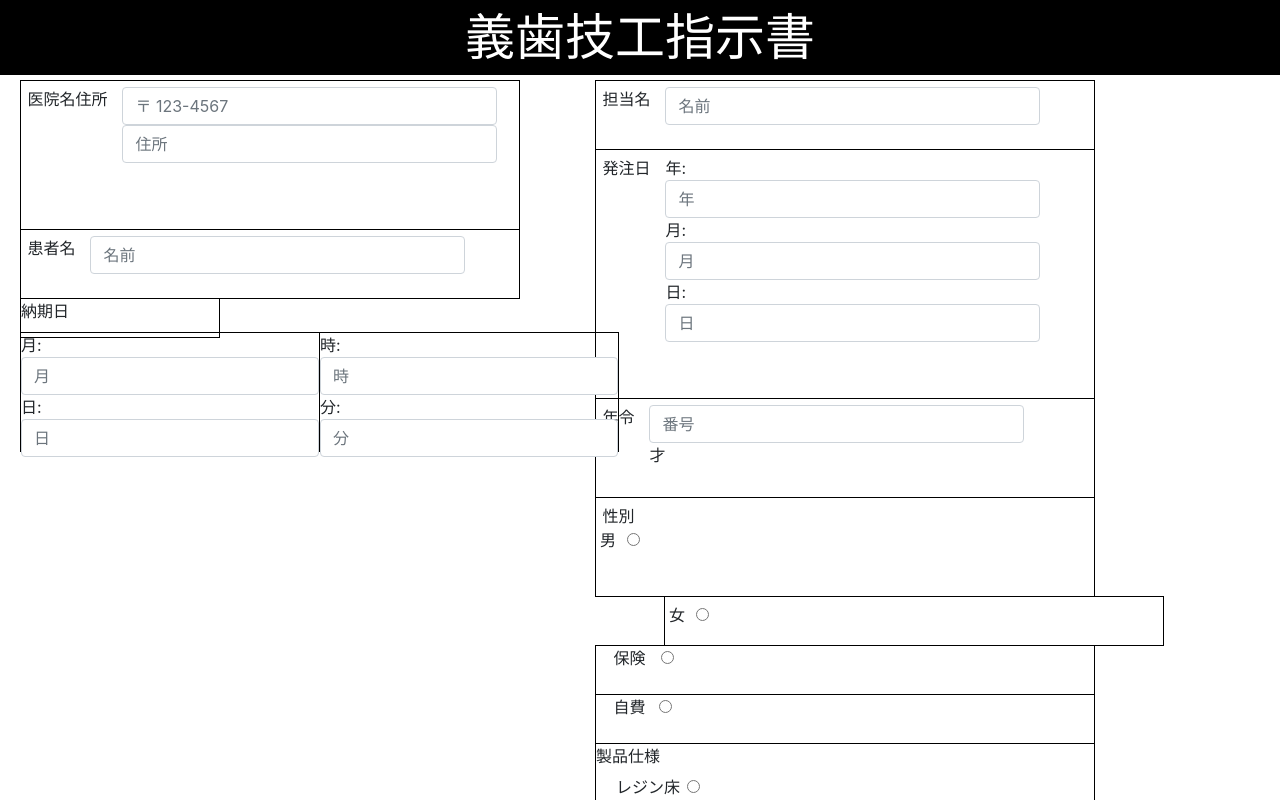
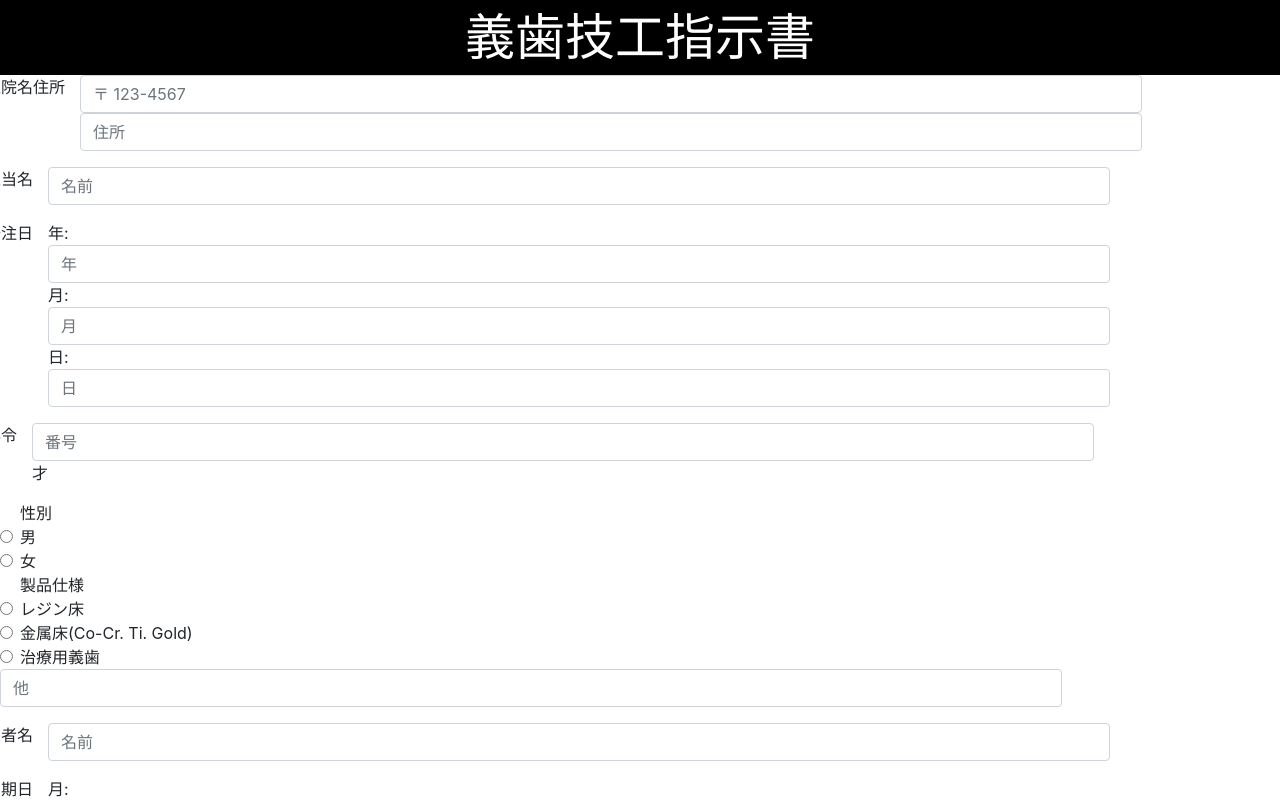
Before and after one commit to JustinTheeDude/dentist-app, a React (Create React App) app: page / in a window 1280 px wide. Shown: the top 800 px of the page. Built offline with nearby package versions, Linux system fonts and the light colour scheme.

Commit message:
removed uncessary css

```diff
--- a/src/App.css
+++ b/src/App.css
@@ -36,242 +36,11 @@
         transform: rotate(360deg);
     }
 }
-/*
+
 #main_form {
+    position: relative;
     max-width: 1300px;
+    left:0px;
     margin: auto;
-} */
-
-/* Form styles */
-/* form {
-    overflow: hidden;
-}
-
-label {
-    float: left;
-    width: 200px;
-    padding-right: 24px;
-}
-
-input {
-    float: left;
-    width: calc(100% - 200px);
-}
-
-button {
-    float: right;
-    width: calc(100% - 200px);
-} */
-
-.address {
-    position: absolute;
-    top: 80px;
-    left: 35px;
-    width: 500px;
-    height: 150px;
-    padding-top: .5%;
-    padding-left: .5%;
-    padding-right: .5%;
-    border: 1px solid black;
 
 }
-
- .patient-name{
-    position: absolute;
-    left: 35px;
-    top: 229px;
-    width:500px;
-    height: 70px;
-    padding-top: .5%;
-    padding-left: .5%;
-    padding-right: .5%;
-    border: 1px solid black;
-}
-
-.doctor-name {
-    position: absolute;
-    right: 200px;
-    width: 500px;
-    height: 70px;
-    top: 80px;
-    padding-top: .5%;
-    padding-left: .5%;
-    padding-right: .5%;
-    border: 1px solid black;
-}
-
-.order-date {
-    position: absolute;
-    right: 200px;
-    top: 149px;
-    width: 500px;
-    height: 250px;
-    padding-top: .5%;
-    padding-left: .5%;
-    padding-right: .5%;
-    border: 1px solid black;
-}
-
-.delivery-date {
-    position: absolute;
-    left: 35px;
-    top: 298px;
-    width: 200px;
-    height: 40px;
-    border: 1px solid black;
-}
-.delivery-month {
-    position: absolute;
-    left: -1px;
-    top: -2px;
-    width: 300px;
-    height: 120px;
-    border: 1px solid black
-}
-.delivery-time {
-    position: absolute;
-    left: 298px;
-    top:  -2px;
-    width: 300px;
-    height: 120px;
-    border: 1px solid black;
-}
-.additional-info {
-    position: absolute;
-    left: 80px;
-    width: 200px;
-    height: 120px;
-    /* border: 3px solid green; */
-}
-
-.payment-cash {
-    position: absolute;
-    right: 185px;
-    top:694px;
-    width: 500px;
-    height: 50px;
-    border: 1px solid black;
-}
-.cash-button{
-    position: relative;
-    left: 63px;
-}
-.payment-insurance {
-    position: absolute;
-    top:   645px;
-    right: 185px;
-    width: 500px;
-    height: 50px;
-    border: 1px solid black;
-}
-
-.insurance-button {
-    position: relative;
-    left: 65px;
-}
-
-.age {
-    position: absolute;
-    right: 200px;
-    top: 398px;
-    width: 500px;
-    height: 100px;
-    padding-top: .5%;
-    padding-left: .5%;
-    padding-right: .5%;
-    border: 1px solid black;
-}
-
-.gender-male {
-    position: absolute;
-    right: 185px;
-    top: 497px;
-    width: 500px;
-    height: 100px;
-    padding-top: .5%;
-    padding-left: .5%;
-    padding-right: .5%;
-    border: 1px solid black;
-}
-.male {
-    position: relative;
-    right: -45px;
-
-}
-.gender-female {
-    position: relative;
-    left: 664px;
-    top: 521px;
-    width: 500px;
-    height: 50px;
-    padding-top: .5%;
-    padding-left: .5%;
-    padding-right: .5%;
-    border: 1px solid black;
-}
-.female {
-    position: relative;
-    right: -45px;
-}
-
-
-.product-specs-resin {
-    position: absolute;
-    right: 185px;
-    top: 618px;
-    width: 500px;
-    height:60px;
-    border: 1px solid black;
-}
-
-.resin {
-    position:absolute;
-    right: -20px;
-    top: 0px;
-}
-
-.resin-label {
-    position:absolute;
-    right: 600px;
-    top: 650px
-}
-
-.product-gold-label{
-    position: absolute;
-    right: 185px;
-    bottom: -727px;
-    width: 500px;
-    height: 50px;
-    border: 1px solid black;
-
-}
-.product-gold {
-    position: absolute;
-    right: 280px;
-    bottom: 23px;
-}
-.dentures-label {
-    position: absolute;
-    right: 185px;
-    bottom: -776px;
-    width: 500px;
-    height: 50px;
-    border: 1px solid black;
-}
-
-.product-dentures {
-    position: relative;
-    right: -120px;
-}
-
-.product-other {
-    position: absolute;
-    bottom: -316px;
-    right: 200px;
-    width: 500px;
-    height: 60px;
-    padding-top: .5%;
-    padding-left: .5%;
-    padding-right: .5%;
-    border: 1px solid black;
-}
--- a/src/App.js
+++ b/src/App.js
@@ -1,7 +1,7 @@
 import React, {Component} from "react";
 import Header from "./Components/Header";
 import MainInfo from "./Components/MainInfo";
-// import Calendar from "react-calendar";
+import Calendar from "react-calendar";
 import "bootstrap/dist/css/bootstrap.css";
 import "./App.css";
 
@@ -15,12 +15,11 @@ class App extends Component {
 
     render() {
 
-
         return (
             <div>
                 <Header />
                 <MainInfo />
-                {/* <Calendar selectRange={true} /> */}
+                <Calendar selectRange={true} onChange={(value) => console.log('Start date is:', value[0].toString().slice(0,16), 'Finish date is:', value[1].toString().slice(0,16))}  />
             </div>
         );
     }
--- a/src/Components/MainInfo.js
+++ b/src/Components/MainInfo.js
@@ -1,23 +1,23 @@
 import React from "react";
-import {Col, Form, FormGroup, Label, Input} from "reactstrap";
+import {Col, Form, FormGroup, Label, Input,Button} from "reactstrap";
 
 const MainInfo = () => {
     return (
         <Form id="main_form" className="main-form">
-            <FormGroup row className="address">
+            <FormGroup row>
                 <Label >医院名住所</Label>
                 <Col sm={10}>
                     <Input type="text" name="text" placeholder="〒 123-4567" />
                     <Input type="text" name="text" placeholder="住所" />
                 </Col>
             </FormGroup>
-            <FormGroup row className="doctor-name">
+            <FormGroup row >
                 <Label >担当名</Label>
                 <Col sm={10}>
                     <Input type="text" name="text" placeholder="名前" />
                 </Col>
             </FormGroup>
-            <FormGroup row className="order-date">
+            <FormGroup row >
                 <Label>発注日</Label>
                 <Col sm={10}>
                 <div>
@@ -30,7 +30,7 @@ const MainInfo = () => {
                 </div>
                 </Col>
             </FormGroup>
-            <FormGroup row className="age">
+            <FormGroup row >
                 <Label>年令</Label>
                 <Col sm={10}>
                     <div>
@@ -38,54 +38,54 @@ const MainInfo = () => {
                     </div>
                 </Col>
             </FormGroup>
-            <FormGroup check className="gender-male">
+            <FormGroup check >
                 <div>性別</div>
                 <Label check>
-                    <Input type="radio" name="radio1" className="male"/> 男
+                    <Input type="radio" name="radio1" /> 男
                 </Label>
             </FormGroup>
-            <FormGroup check className="gender-female">
+            <FormGroup check >
                 <Label check>
-                    <Input type="radio" name="radio1" className="female"/> 女
+                    <Input type="radio" name="radio1" /> 女
                 </Label>
             </FormGroup>
             <FormGroup check>
-                <div className="product-specs-resin">製品仕様</div>
-                <Label check className="resin-label">
-                    <Input type="radio" name="radio1" className="resin" /> レジン床
+                <div>製品仕様</div>
+                <Label check >
+                    <Input type="radio" name="radio1" /> レジン床
                 </Label>
             </FormGroup>
             <FormGroup check>
-                <Label check className="product-gold-label">
-                    <Input type="radio" name="radio1" className="product-gold" /> 金属床(Co-Cr. Ti. Gold)
+                <Label check >
+                    <Input type="radio" name="radio1"  /> 金属床(Co-Cr. Ti. Gold)
                 </Label>
             </FormGroup>
             <FormGroup check>
-                <Label check className="dentures-label">
-                    <Input type="radio" name="radio1" className="product-dentures"/>治療用義歯
+                <Label check >
+                    <Input type="radio" name="radio1" />治療用義歯
                 </Label>
             </FormGroup>
-            <FormGroup row className="product-other">
+            <FormGroup row >
                 <Col sm={10}>
                     <Input type="text" name="text" placeholder="他"  />
                 </Col>
             </FormGroup>
-            <FormGroup row className="patient-name">
+            <FormGroup row >
                 <Label>患者名</Label>
                 <Col sm={10}>
                     <Input type="text" name="text" placeholder="名前" />
                 </Col>
             </FormGroup>
-            <FormGroup row className="delivery-date">
+            <FormGroup row >
                 <Label>納期日</Label>
                 <Col sm={10}>
-                    <div className="delivery-month">
+                    <div>
                         月:
                         <Input  type="text" name="text" placeholder="月" />
                         日:
                         <Input type="text" name="text" placeholder="日" />
                     </div>
-                    <div className="delivery-time   ">
+                    <div>
                         時:
                         <Input type="text" name="text" placeholder="時" />
                         分:
@@ -93,23 +93,23 @@ const MainInfo = () => {
                     </div>
                 </Col>
             </FormGroup>
-            <FormGroup check className="payment-insurance">
+            <FormGroup check >
                 <Label check>
-                    <Input type="radio" name="radio1" className="insurance-button" /> 保険
+                    <Input type="radio" name="radio1" /> 保険
                 </Label>
             </FormGroup>
-            <FormGroup check className="payment-cash">
+            <FormGroup check >
                 <Label check>
-                    <Input type="radio" name="radio1" className="cash-button" /> 自費
+                    <Input type="radio" name="radio1" /> 自費
                 </Label>
             </FormGroup>
-            {/* <FormGroup row className="additional-info">
+            <FormGroup row>
                 <Label>主訴</Label>
                 <Col sm={10}>
                     <Input type="textarea" name="text" placeholder="主訴" />
                 </Col>
-            </FormGroup> */}
-            {/* <Button>Submit</Button> */}
+            </FormGroup>
+             <Button>Submit</Button>
         </Form>
     );
 };
```
